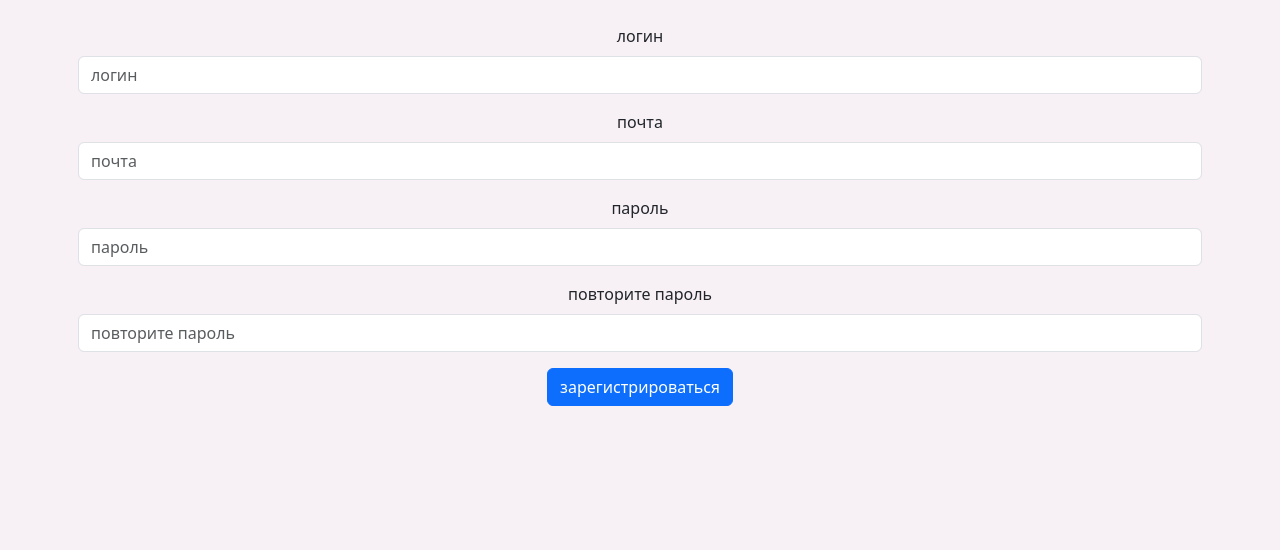
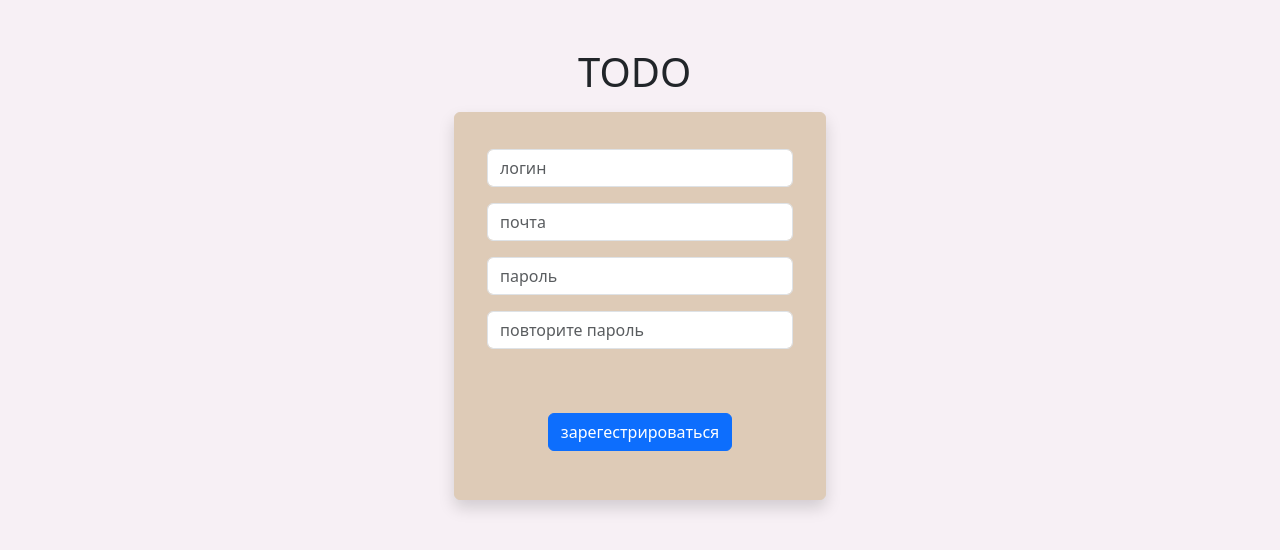
Before and after one commit to anapty-xi/to_do_project, a Django app: page /account/register/ in a window 1280 px wide. Shown: the part 56-606 px from the top of the page. Run offline with Django 5.2, Linux system fonts and the light colour scheme; some libraries are stand-ins or nearby versions.

Commit message:
login,register,forgot password , homepage layout

```diff
--- a/todo_project/account/templates/authentication/register.html
+++ b/todo_project/account/templates/authentication/register.html
@@ -5,40 +5,53 @@
 {% block title %}Регистрация{% endblock %}
 
 {% block content %}
-<div class="container gx-3 text-center">
-
+<div class="container">
+    <div class="col-4 offset-md-4">
+        <h1 class="offset-md-4 mt-5 mb-3">TODO</h1>
+        <div class="card shadow p-3 mb-5 " style="background-color: #DECBB7; border-color: #DECBB7;">
+            <div class="card-body">
                 <form method="post">
                     {% csrf_token %}
-
-        <div class="row justify-content-center">
-            <div class="col g-4">
-                {% bootstrap_field form.username layout='horizontal' size='lg' horizontal_label_class='col' horizontal_field_class='col' %}
+                    <div class="row">
+                        <div class="col mt-1">
+                            {% bootstrap_label "Логин" label_for="username" label_class='form-label fw-bold' %}
+                            {% bootstrap_field form.username show_label=False  %}
                         </div>
                     </div>
 
-        <div class="row justify-content-center">
+                    <div class="row">
                         <div class="col">
-                {% bootstrap_field form.email layout='horizontal' size='lg' horizontal_label_class='col' horizontal_field_class='col' %}
+                            {% bootstrap_label "Почта" label_for="email" label_class='form-label fw-bold' %}
+                            {% bootstrap_field form.email show_label=False %}
                         </div>
                     </div>
 
-        <div class="row justify-content-center">
+                    <div class="row">
                         <div class="col">
-                {% bootstrap_field form.password1 layout='horizontal' size='lg' horizontal_label_class='col' horizontal_field_class='col' %}
+                            {% bootstrap_label "Пароль" label_for="password1" label_class='form-label fw-bold' %}
+                            {% bootstrap_field form.password1 show_label=False %}
                         </div>
                     </div>
 
-        <div class="row justify-content-center">
+                    <div class="row">
                         <div class="col">
-                {% bootstrap_field form.password2 layout='horizontal' size='lg' horizontal_label_class='col' horizontal_field_class='col' %}
+                            {% bootstrap_label "Подтвердите пароль" label_for="password2" label_class='form-label fw-bold' %}
+                            {% bootstrap_field form.password2 show_label=False %}
                         </div>
                     </div>
 
-
+                    <div class="row text-center mt-4">
                         {% bootstrap_form_errors form layout='inline' %}
-
-        {% bootstrap_button "зарегистрироваться" button_type="submit" size='lg' %}
+                    </div>
+                    <div class="row text-center">
+                        <div class="col mt-4">
+                            {% bootstrap_button "зарегестрироваться" button_type="submit" size='lg' extra_classes='form-btn-primary' %}
+                        </div>
+                    </div>
                 </form>
+            </div>
+        </div>
 
     </div>
+</div>
 {% endblock %}
--- a/todo_project/todos/models.py
+++ b/todo_project/todos/models.py
@@ -1,6 +1,7 @@
 from django.db import models
 from django.contrib.auth.models import User
 from django.urls import reverse
+from account.models import UserProxy
 
 
 class Todo(models.Model):
@@ -30,6 +31,11 @@
                                      })
 
 
+    def get_user_absilute_url(self):
+        userproxy = UserProxy.objects.get(username=self.user.username)
+        return userproxy.get_absolute_url()
+
+
 
 
 class TodoReport(models.Model):
```
Also changed, not shown: todo_project/account/templates/account/forgot_password.html (+25 -15 lines), todo_project/account/templates/authentication/login.html (+31 -31 lines), todo_project/homepage/templates/homepage/homepage.html (+17 -7 lines), todo_project/db.sqlite3. Lines whose indentation alone changed are shown as unchanged.
